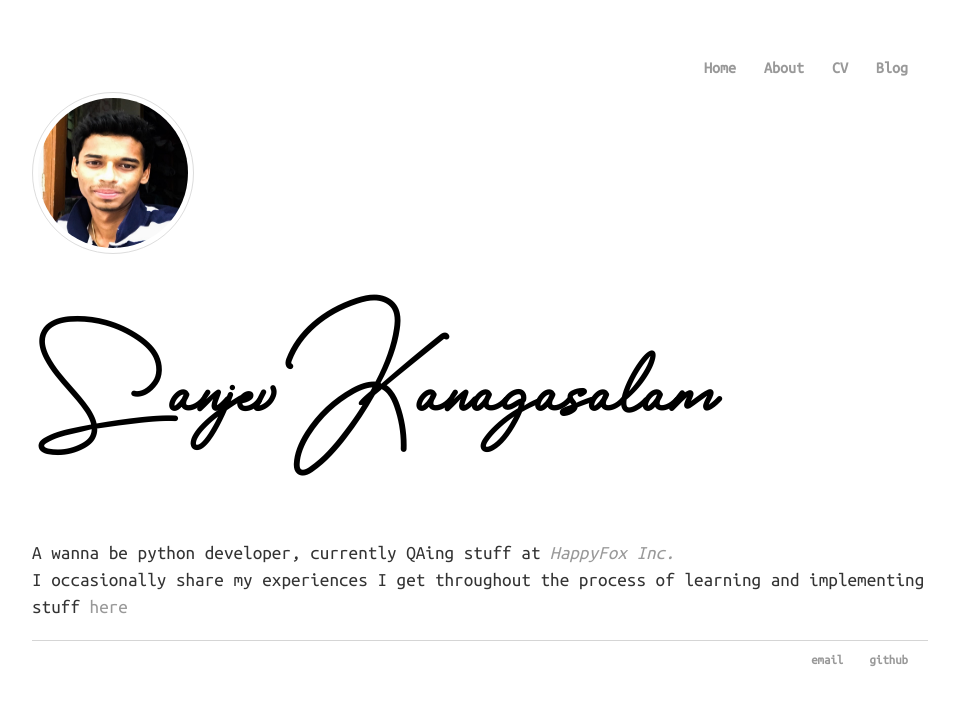
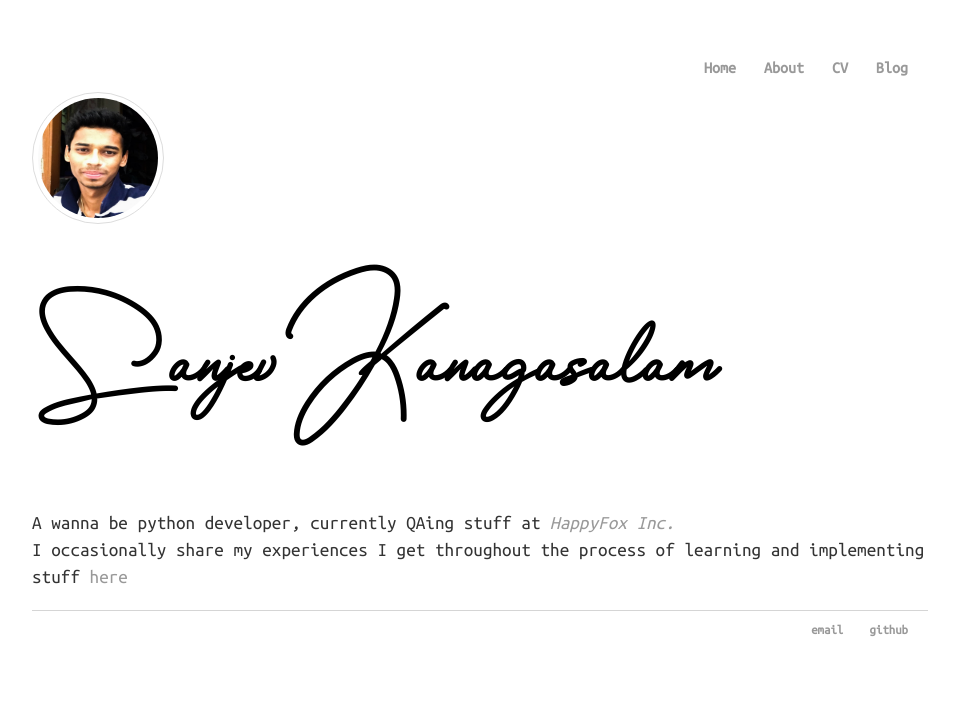
Before and after one commit to sanjevk/portfolio, a Jekyll site: the page built from index.html, in a window 1280 px wide. Shown: the top 706 px of the page, without its empty margins (160-1114 px from the left). Built offline with Jekyll 4.4.1, drawn with Linux system fonts in a browser that asks for light colours.

Commit message:
Tweka #5

```diff
--- a/css/main.css
+++ b/css/main.css
@@ -46,9 +46,9 @@ a:hover {
   border: 1px solid #ddd;
   border-radius: 4px;
   padding: 5px;
-  width: 150px;
+  width: 120px;
   vertical-align: middle;
-  height: 150px;
+  height: 120px;
   border-radius: 50%;
 }
 
--- a/index.html
+++ b/index.html
@@ -5,5 +5,5 @@ title: Sanjev Kanagasalam
 <div class="blurb">
 	<a href="/about"><img src="/photos/avatar.JPG" alt="Avatar" class="avatar"></a>
 	<h1 class="my_name">Sanjev Kanagasalam</h1>
-	<p class="about_me">A wanna be python developer, currently QAing stuff at <em><a href="www.happyfox.com">HappyFox Inc.</a></em> <br>I occasionally share my experiences I get throughout the process of learning and implementing stuff <a href="/blog">here</a></p>
+	<p class="about_me">A wanna be python developer, currently QAing stuff at <em><a href="https://www.happyfox.com">HappyFox Inc.</a></em> <br>I occasionally share my experiences I get throughout the process of learning and implementing stuff <a href="/blog">here</a></p>
 </div><!-- /.blurb -->
```
